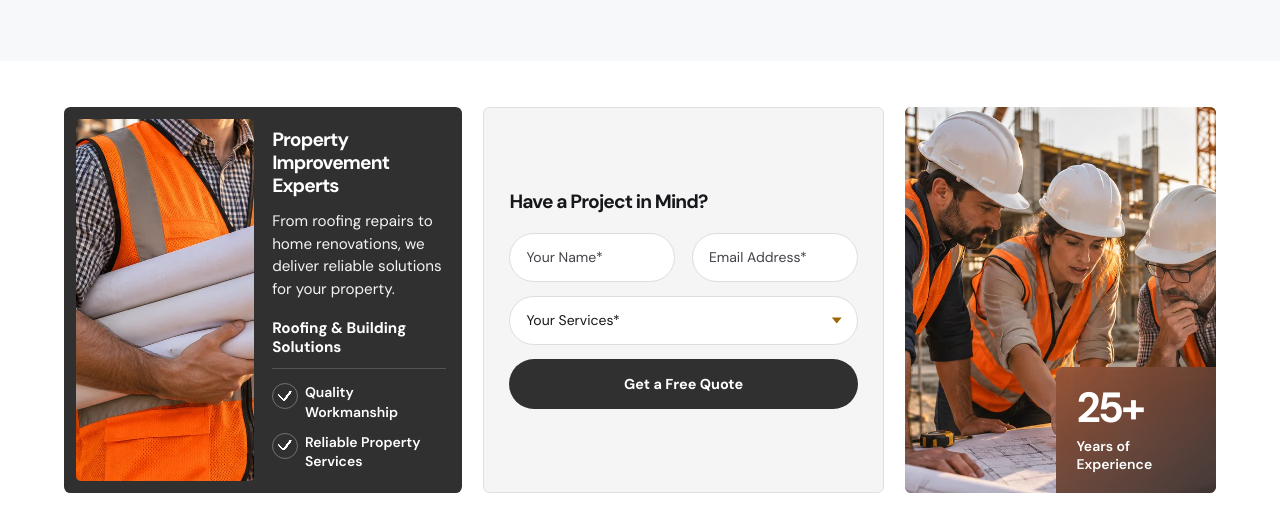
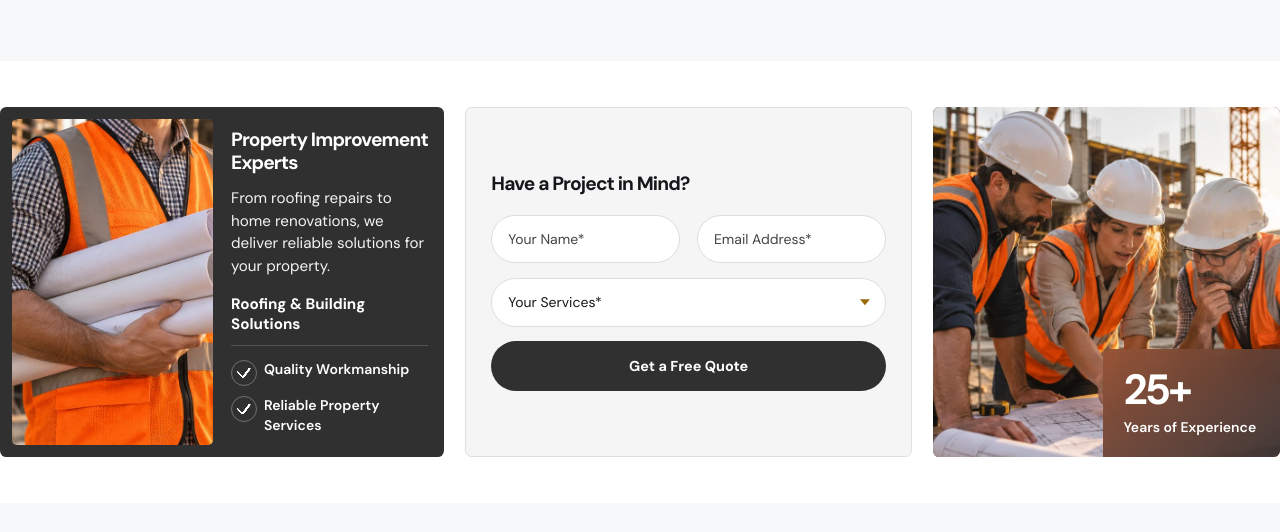
Before and after one commit to testdeviser/Construction-Flyroofing-UK, a plain HTML site: page dist/index.html in a window 1280 px wide. Shown: the part 774-1306 px from the top of the page. After the commit the page ends 1277 px from the top, so only its background shows below. Drawn offline with Linux system fonts and the light colour scheme.

Commit message:
Make the project enquiry section full width

```diff
--- a/dist/index.html
+++ b/dist/index.html
@@ -70,7 +70,7 @@
       </section>
 
       <section class="project-section" id="project-enquiry" aria-label="Project management and enquiries" tabindex="-1">
-        <div class="project-grid shell">
+        <div class="project-grid">
           <article class="management-card" aria-labelledby="management-title">
             <div class="management-photo">
               <img src="project-manager.webp" alt="" width="720" height="720" loading="lazy" decoding="async">
```
